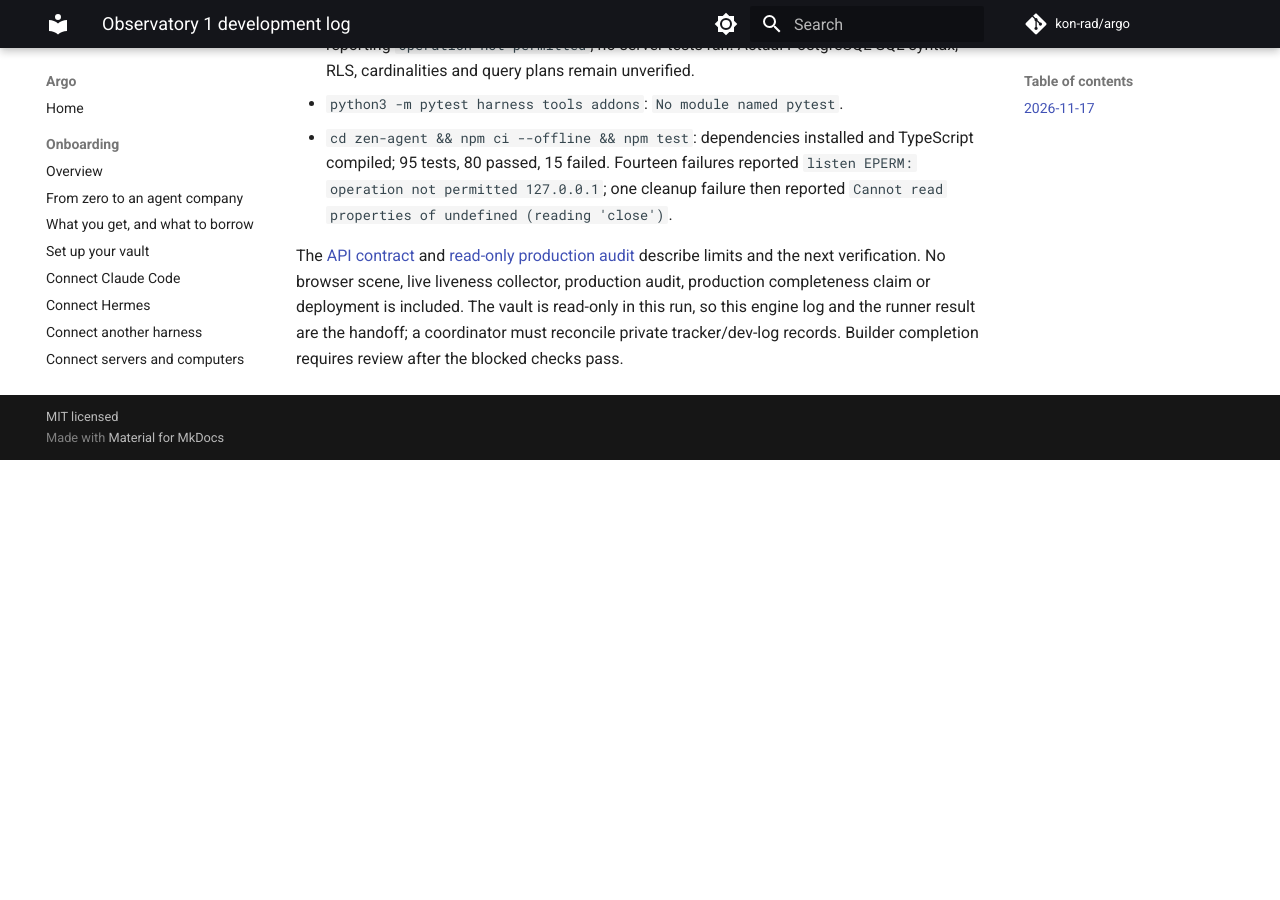
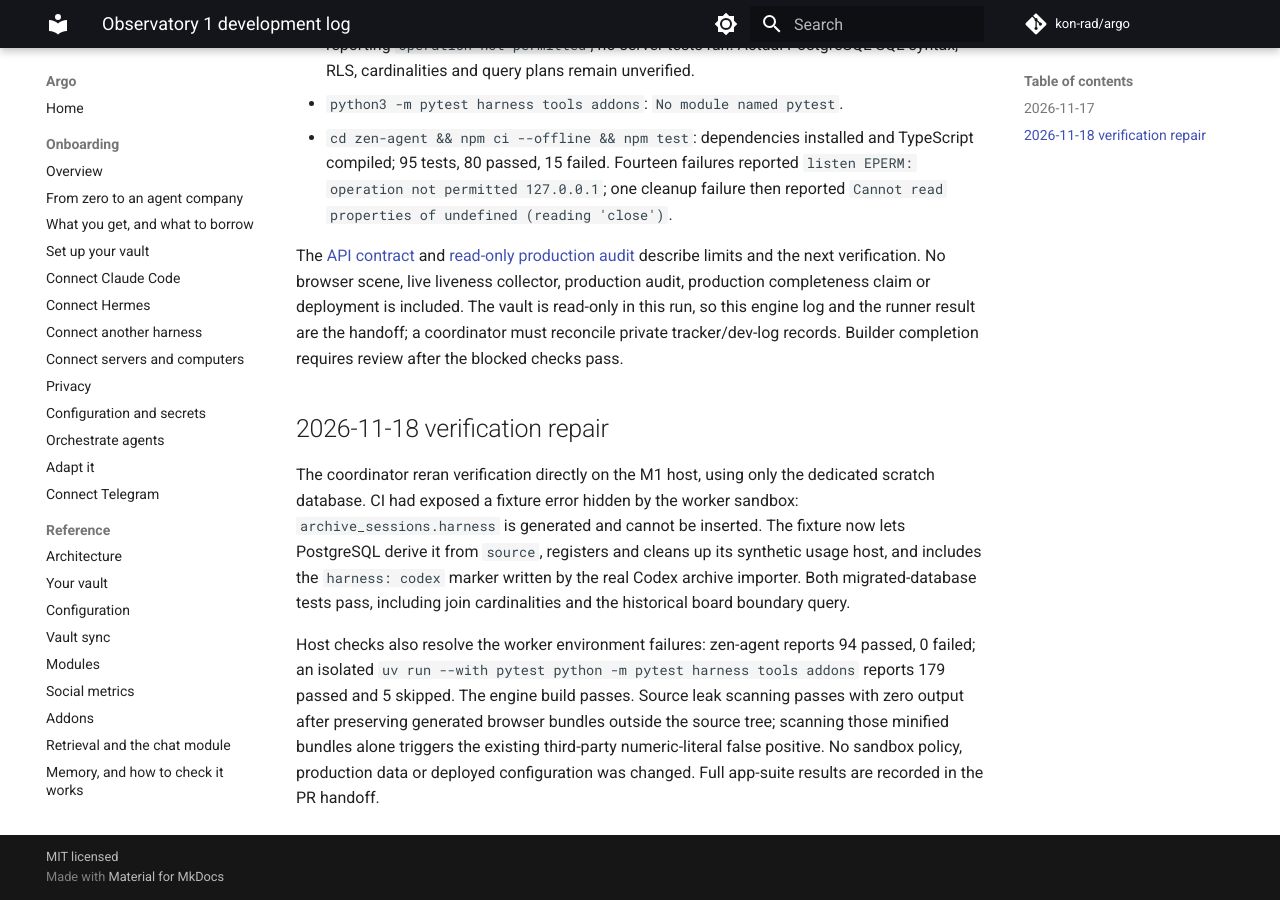
Before and after one commit to kon-rad/argo, an MkDocs documentation site: the page built from docs/observatory-dev-log.md, in a window 1280 px wide and 900 px high, scrolled down 944 px. Built offline with MkDocs 1.6.1 and Material for MkDocs 9.7.7, drawn with Linux system fonts in a browser that asks for light colours; comment, search, counter and statistics services are not loaded; before the commit the page ends 1404 px from its top, so only the background shows below that.

```diff
--- a/docs/observatory-dev-log.md
+++ b/docs/observatory-dev-log.md
@@ -17,3 +17,10 @@ Required full-suite checks remain blocked by this environment:
 - `cd zen-agent && npm ci --offline && npm test`: dependencies installed and TypeScript compiled; 95 tests, 80 passed, 15 failed. Fourteen failures reported `listen EPERM: operation not permitted 127.0.0.1`; one cleanup failure then reported `Cannot read properties of undefined (reading 'close')`.
 
 The [API contract](observatory.md) and [read-only production audit](audits/observatory.sql) describe limits and the next verification. No browser scene, live liveness collector, production audit, production completeness claim or deployment is included. The vault is read-only in this run, so this engine log and the runner result are the handoff; a coordinator must reconcile private tracker/dev-log records. Builder completion requires review after the blocked checks pass.
+
+
+## 2026-11-18 verification repair
+
+The coordinator reran verification directly on the M1 host, using only the dedicated scratch database. CI had exposed a fixture error hidden by the worker sandbox: `archive_sessions.harness` is generated and cannot be inserted. The fixture now lets PostgreSQL derive it from `source`, registers and cleans up its synthetic usage host, and includes the `harness: codex` marker written by the real Codex archive importer. Both migrated-database tests pass, including join cardinalities and the historical board boundary query.
+
+Host checks also resolve the worker environment failures: zen-agent reports 94 passed, 0 failed; an isolated `uv run --with pytest python -m pytest harness tools addons` reports 179 passed and 5 skipped. The engine build passes. Source leak scanning passes with zero output after preserving generated browser bundles outside the source tree; scanning those minified bundles alone triggers the existing third-party numeric-literal false positive. No sandbox policy, production data or deployed configuration was changed. Full app-suite results are recorded in the PR handoff.
```
Also changed, not shown: 1 other file.
